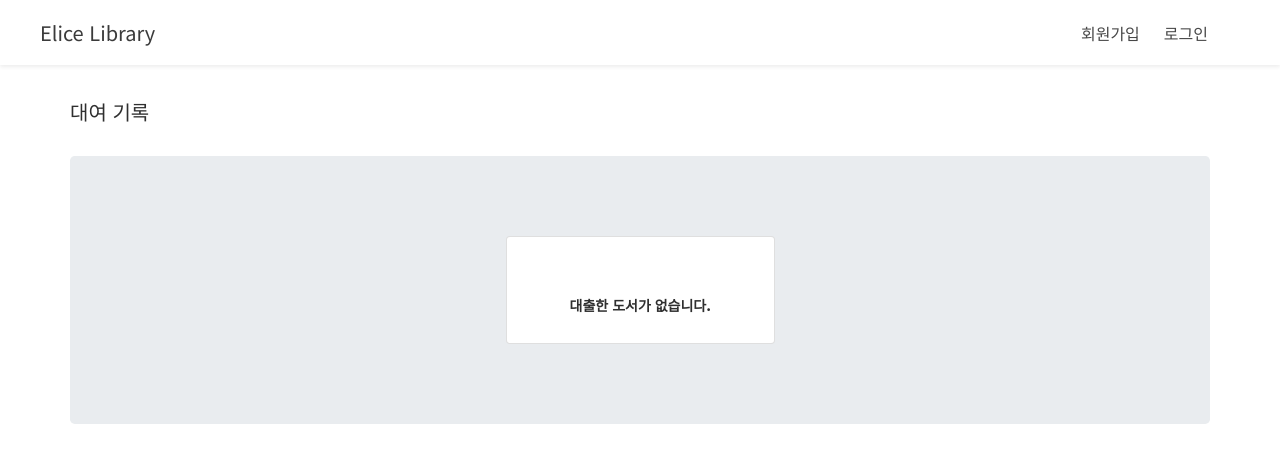
After one commit to bky373/elice_library, a Flask app: template elice_library/templates/rental/rental_info.html in a window 1280 px wide. The commit adds this page. Shown: the top 463 px of the page. Run offline with Flask 2, Linux system fonts and the light colour scheme; the template is opened without the code that fills it, so the values that code supplies are empty; some libraries are stand-ins or nearby versions; some web fonts are replaced.

Commit message:
add rental_info page and feature of getting rental infos

```diff
--- a/elice_library/static/css/style.css
+++ b/elice_library/static/css/style.css
@@ -58,7 +58,7 @@ li {
     height: 100px;
 }
 
-form h2 {
+.card h2 {
     font-size: 14px;
 }
 
--- a/elice_library/templates/books/book_list.html
+++ b/elice_library/templates/books/book_list.html
@@ -10,7 +10,6 @@
     {% if books %}
         {% for book in books.items %}
         <form class="card col-md-3 mx-3 my-3 p-3" method="POST" action="{{ url_for('rental.info') }}">
-            <!-- <input type="hidden" class="d-none" name="user" value="{{ g.user.id }}"> -->
             <input type="hidden" class="d-none" name="book" value="{{ book.id }}">
             <div class="card-body">
                 <div class="book-image text-center">
@@ -20,8 +19,8 @@
             </div>
             <div class="text-center">
                 <div class="text-center my-1">평점: {{ book.rating }}</div>
+                {% if g.user %}
                 <div class="text-center my-1">{{ book.stock_num }}권 남음</div>
-                {% if g.user %}
                 <button type="submit" class="btn btn-info w-75 my-2">대여하기</button>
                 {% endif %}
             </div>
--- a/elice_library/templates/navbar.html
+++ b/elice_library/templates/navbar.html
@@ -9,7 +9,7 @@
         {% if g.user %}
         <ul class="navbar-nav">
             <li class="nav-item">
-                <a class="nav-link" href="{{ url_for('main.index') }}">대여정보</a>
+                <a class="nav-link" href="{{ url_for('rental.info') }}">대여정보</a>
             </li>
         </ul>
         {% endif %}
--- /dev/null
+++ b/elice_library/templates/rental/rental_info.html
@@ -0,0 +1,32 @@
+{% extends 'base.html' %}
+
+{% block content %}
+<p>
+<div class="row">
+    <h1 class="mb-3">대여 기록</h1>
+</div>
+</p>
+<div class="jumbotron row justify-content-center">
+    {% if rental_infos %}
+        {% for info in rental_infos %}
+        <div class="card col-md-3 mx-3 my-3 p-3">
+            <div class="card-body">
+                <div class="book-image text-center">
+                    <img src="{{ info.book.image_path }}" class="img" alt="책 이미지" />
+                </div>
+                <h2 class="card-title mt-3 mb-1 p-2 text-center font-weight-bolder"><a href="{{ url_for('books.get_book', book_id=info.book.id) }}">{{ info.book.book_name }}</a></h2>
+            </div>
+            <div class="text-center">
+                <div class="text-center my-1">{{ info.rented_at }}</div>
+            </div>
+        </div>
+        {% endfor %}
+    {% else %}
+    <article class="card col-md-3 mx-3 my-3 p-3">
+        <div class="card-body">
+            <h2 class="card-title mt-3 mb-1 p-2 text-center font-weight-bolder">대출한 도서가 없습니다.</h2>
+        </div>
+    </article>
+    {% endif %}
+</div>
+{% endblock %}
```
Also changed, not shown: elice_library/views/rental.py (added, +29 -0 lines).
